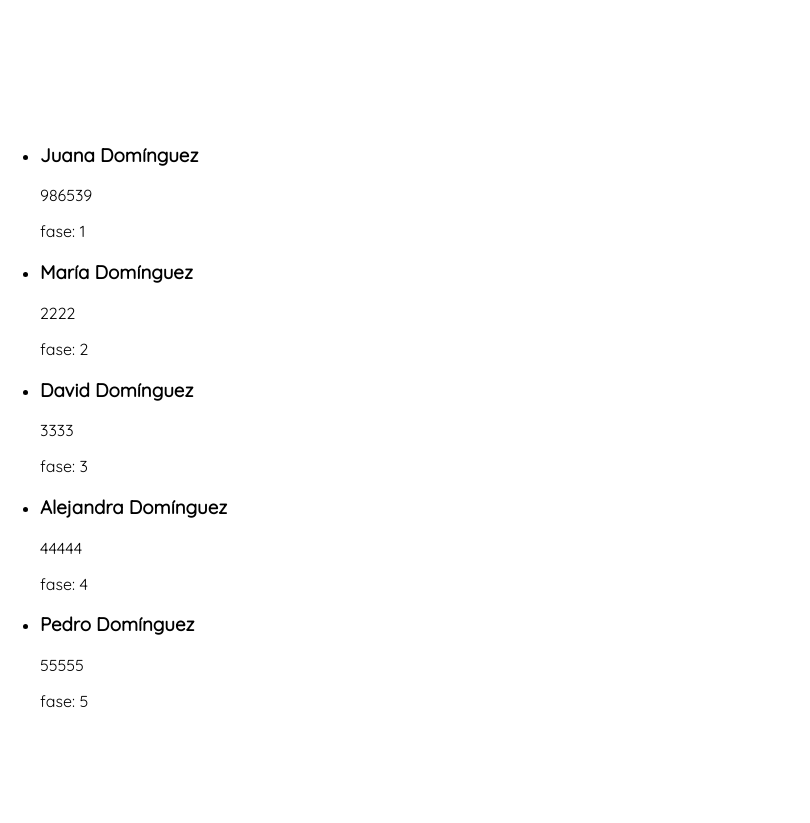
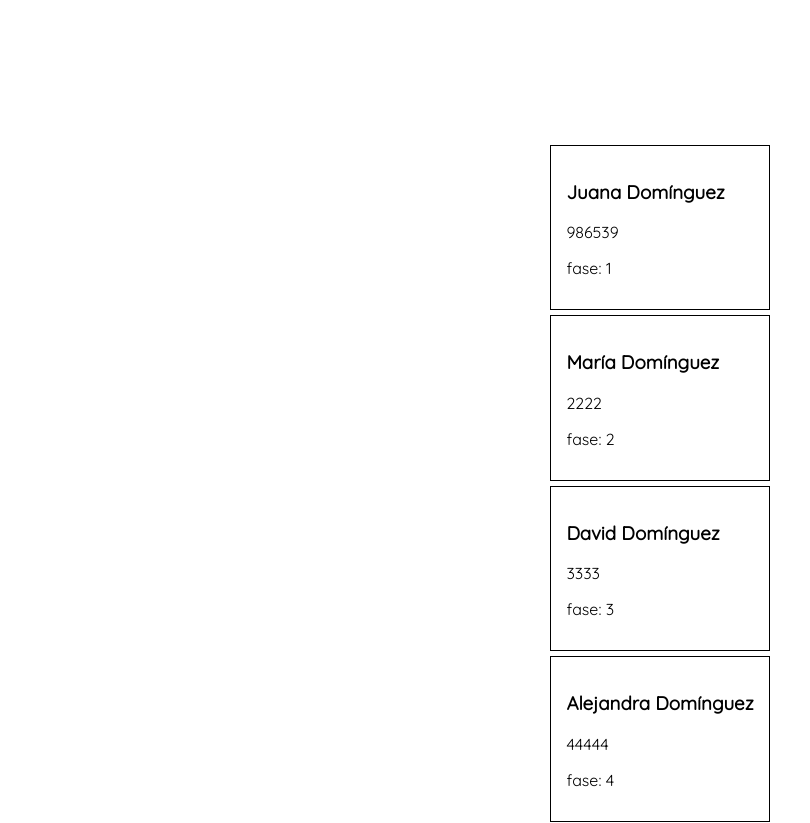
Before and after one commit to Adalab/team-kairos_, a React (Create React App) app: page / in a window 1280 px wide. Shown: the part 1020-1843 px from the top of the page, without its empty margins (0-810 px from the left). Before the commit the page ends 1747 px from the top, so only its background shows below. Built offline with nearby package versions, Linux system fonts and the light colour scheme.

Commit message:
add styles to component

```diff
--- a/src/components/DevelopersList.js
+++ b/src/components/DevelopersList.js
@@ -1,5 +1,6 @@
 import React from 'react';
 import PropTypes from 'prop-types';
+import '../styles/DevelopersList.scss';
 
 const DevelopersList = (props) => {
     const {devAsignation}=props;
@@ -7,7 +8,7 @@ const DevelopersList = (props) => {
         <main className="main__developers">
             <ul className="developers__list">
                 {devAsignation.map(dev =>
-                        <li>
+                        <li className="developers__item">
                             <div className="developer__card-container">
                                 <h3 className="developer__name">{dev.developer}</h3>
                                 <p className="developer__code">{dev.code}</p>
--- /dev/null
+++ b/src/styles/DevelopersList.scss
@@ -0,0 +1,15 @@
+.main__developers {
+  display: flex;
+  justify-content: center;
+  align-items: center;
+}
+.developers__list {
+  list-style: none;
+}
+.developers__item {
+  margin: 5px;
+}
+.developer__card-container {
+  border: solid 1px black;
+  padding: 15px;
+}
```
Also changed, not shown: src/styles/DevlopersList.scss (deleted).
